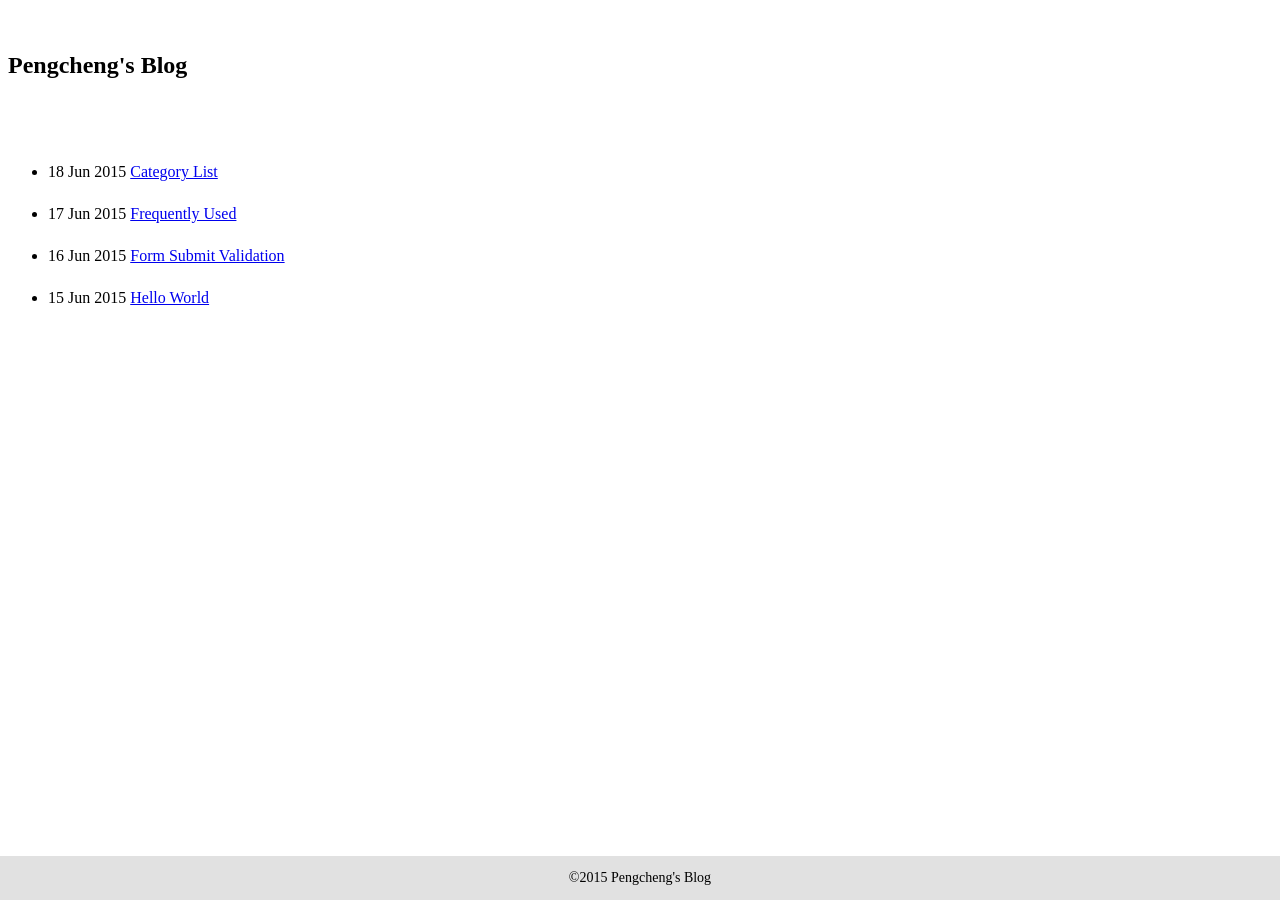
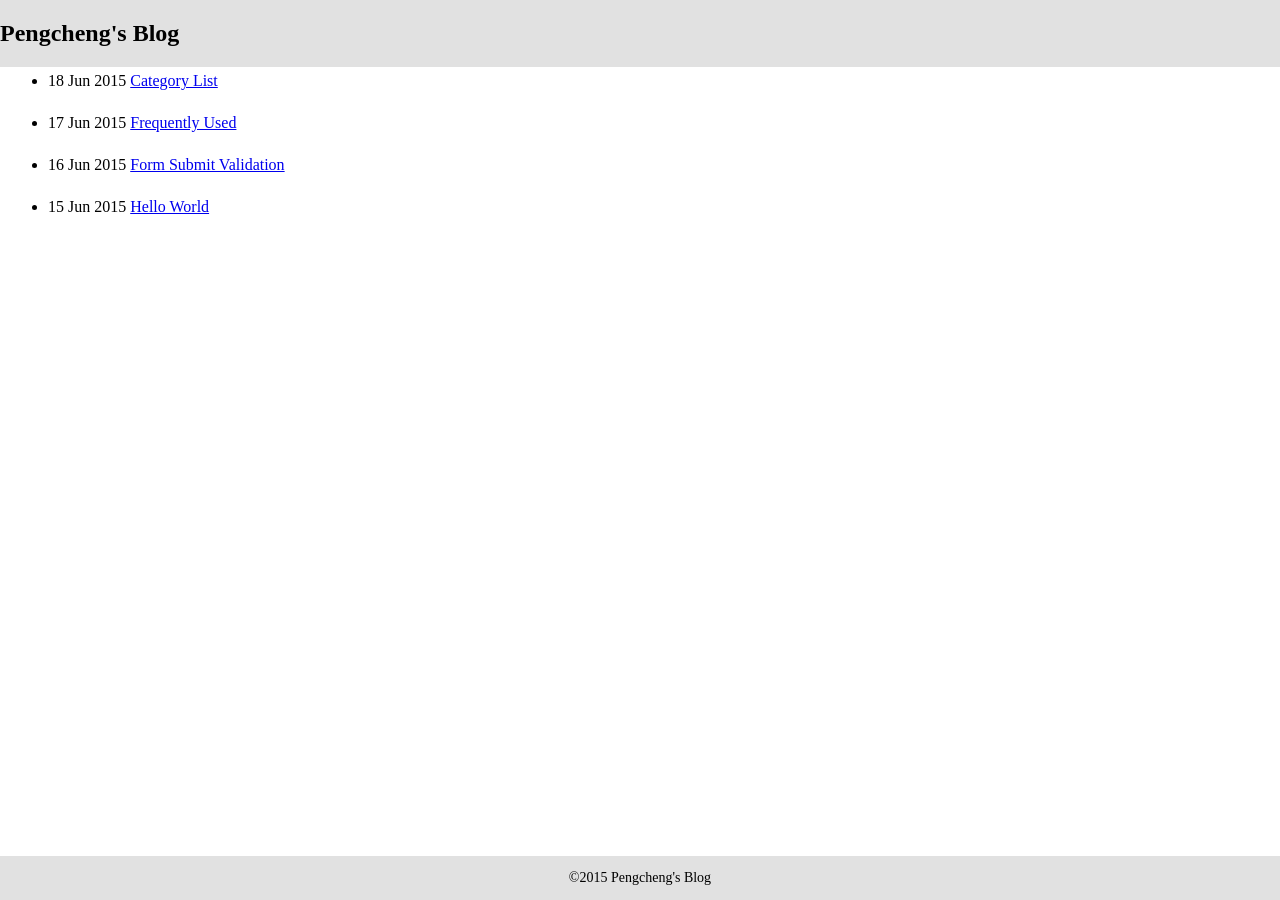
Before and after one commit to anfslove/jekyll_demo, a Jekyll site: the page built from index.html, in a window 1280 px wide. Built offline with Jekyll 4.4.1, drawn with Linux system fonts in a browser that asks for light colours.

Commit message:
Added header.

```diff
--- a/css/main.css
+++ b/css/main.css
@@ -1,3 +1,12 @@
+.header{
+	width: 100%;
+	margin: 0 auto;
+	background: #E1E1E1;
+	position: absolute;
+	left: 0;
+	top: 0;
+}
+
 .footer{
 	clear:both;
 	width: 100%;
```
